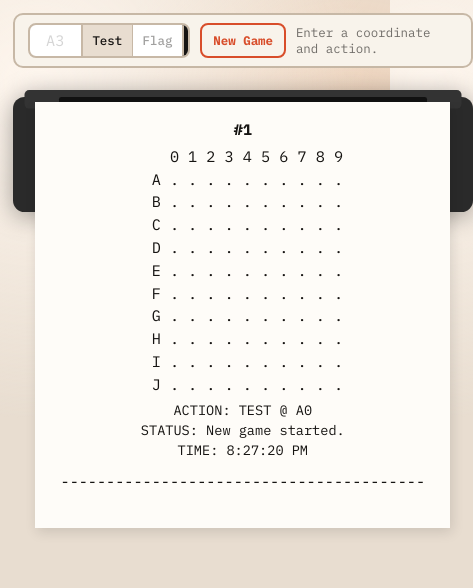
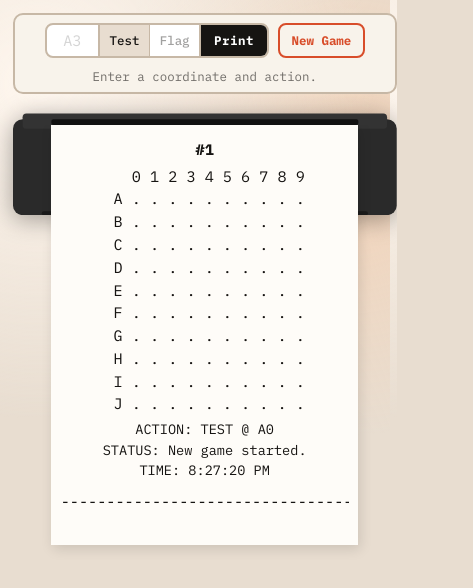
Before and after one commit to phulin/receiptsweeper, a website built with Vite: page index.html in a window 390 px wide. Shown: the whole page, 473 px wide, since content can reach past the window. Built offline with nearby package versions, Linux system fonts and the light colour scheme.

Commit message:
styling updates

```diff
--- a/src/styles.css
+++ b/src/styles.css
@@ -154,6 +154,9 @@ body {
 	display: flex;
 	flex-direction: column;
 	align-items: center;
+	width: 100%;
+	max-width: 480px;
+	margin: 0 auto;
 }
 
 .printer-body {
@@ -169,11 +172,11 @@ body {
 }
 
 .printer-paper-clip {
-	width: 460px;
+	width: 88%;
 	margin: 0 auto;
 	overflow: hidden;
-	padding: 0 1.4rem 1.4rem;
-	margin-top: -24%;
+	padding: 0 4% 1.4rem;
+	margin-top: -23.5%;
 	position: relative;
 	z-index: 3;
 }
@@ -193,6 +196,8 @@ body {
 	font-size: 0.95rem;
 	line-height: 1.5;
 	text-align: center;
+	width: 100%;
+	overflow: hidden;
 }
 
 .receipt-divider {
@@ -239,7 +244,16 @@ body {
 		padding: 0.8rem;
 	}
 
-	.controls {
-		align-items: center;
+	.command-bar {
+		flex-wrap: wrap;
 	}
 }
+
+@media (max-width: 480px) {
+	.receipt-strip {
+		font-size: clamp(0.7rem, 4vw, 0.95rem);
+	}
+	.printer-paper {
+		padding: 0.8rem 0.6rem 1rem;
+	}
+}
```
